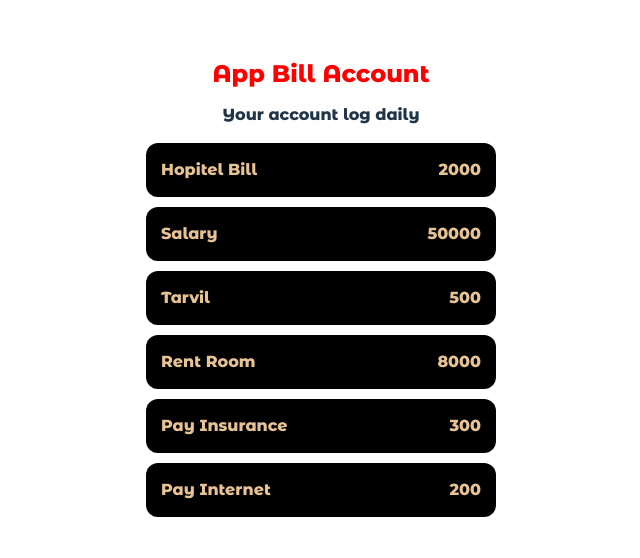
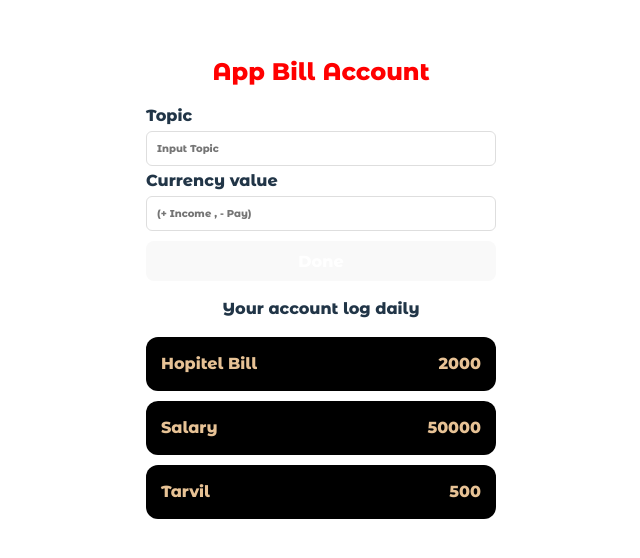
Before and after one commit to NNJio/ReactLab_Fundamantal, a React (Vite) app: page / in a window 1280 px wide. Shown: the part 106-664 px from the top of the page, without its empty margins (319-959 px from the left). Built offline with nearby package versions, Linux system fonts and the light colour scheme.

Commit message:
[Add] Create Form

```diff
--- a/src/App.jsx
+++ b/src/App.jsx
@@ -1,5 +1,6 @@
 import "./App.css";
 import Transaction from "./components/Transaction";
+import FormComponent from "./components/FormComponent";
 const design = { color: "red", textAlign: "center", fontSize: "1.5rem" };
 const Title = () => <h1 style={design}>App Bill Account</h1>;
 const Descripiton = () => (
@@ -10,8 +11,9 @@ const Descripiton = () => (
 
 function App() {
   return (
-    <div className="container" >
+    <div className="container">
       <Title />
+      <FormComponent />
       <Descripiton />
       <Transaction />
     </div>
--- /dev/null
+++ b/src/components/FormComponent.css
@@ -0,0 +1,28 @@
+/* .form-control {
+  background-color: brown;
+} */
+label {
+  display: inline-block;
+  margin: 3px 0;
+}
+input:focus{
+    outline: none;
+}
+input {
+  border: 1px solid #dedede;
+  border-radius: 6px;
+  display: block;
+  font-size: 10px;
+  padding: 10px;
+  width: 100%;
+}
+.btn {
+  color: #fff;
+  cursor: pointer;
+  display: block;
+  margin: 10px 0 1px;
+  width: 100%
+  ;
+  /* font-size: 10px; */
+  /* padding:10px; */
+}
--- /dev/null
+++ b/src/components/FormComponent.jsx
@@ -0,0 +1,21 @@
+import "./FormComponent.css";
+const FormComponent = () => {
+  return (
+    <div>
+      <form>
+        <div className="form-control">
+          <label>Topic</label>
+          <input type="Text" placeholder="Input Topic" />
+        </div>
+        <div className="form-control">
+          <label>Currency value</label>
+          <input type="number" placeholder="(+ Income , - Pay)" />
+        </div>
+        <div>
+          <button type="submit" className="btn" >Done</button>
+        </div>
+      </form>
+    </div>
+  );
+};
+export default FormComponent;
--- a/src/components/Transaction.jsx
+++ b/src/components/Transaction.jsx
@@ -7,15 +7,12 @@ const Transaction = () => {
     { title: "Hopitel Bill", amount: 2000 },
     { title: "Salary", amount: 50000 },
     { title: "Tarvil", amount: 500 },
-    { title: "Rent Room", amount: 8000 },
-    { title: "Pay Insurance", amount: 300 },
-    { title: "Pay Internet", amount: 200 },
   ];
   return (
     <ul className="item-list">
       {data.map((e) => (
         // <Item title={e.title} amount={e.amount} />
-        <Item {...e} key={uuidv4()}/>
+        <Item {...e} key={uuidv4()} />
       ))}
     </ul>
   );
```
